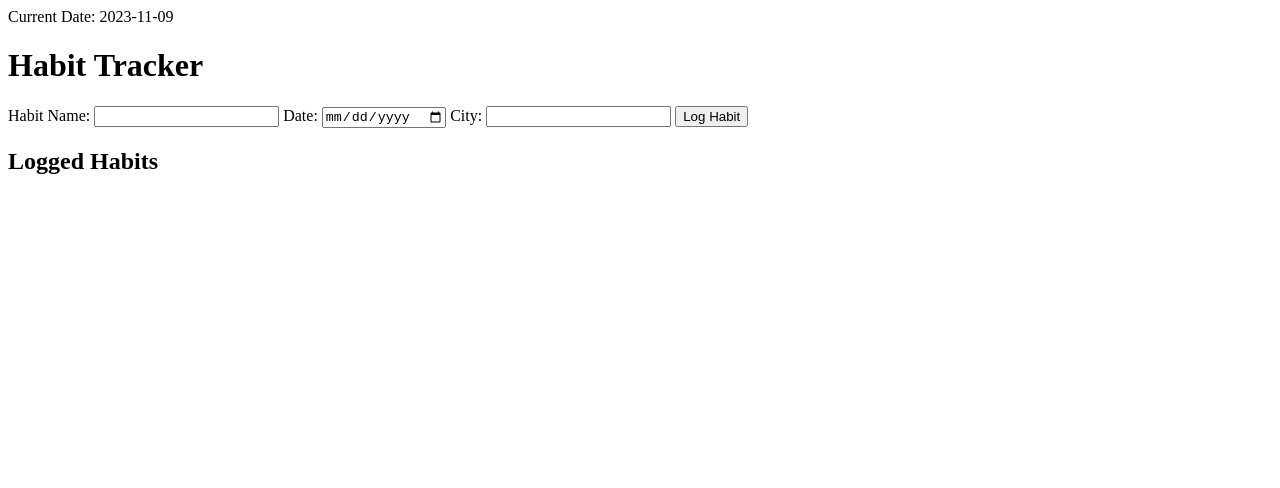
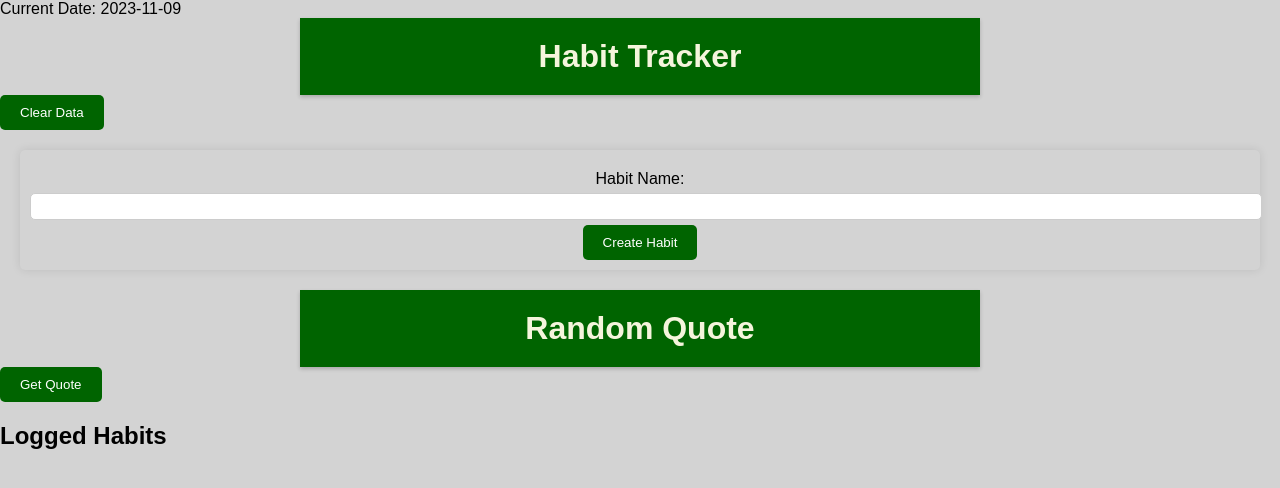
Before and after one commit to Nurshat01/Day-Time-Tracker, a plain HTML site: page index.html in a window 1280 px wide. Drawn offline with nearby package versions, Linux system fonts and the light colour scheme.

Commit message:
Version 2 INDEX

```diff
--- a/index.html
+++ b/index.html
@@ -1,3 +1,4 @@
+
 <!DOCTYPE html>
 <html lang="en">
 <head>
@@ -5,30 +6,33 @@
     <meta name="viewport" content="width=device-width, initial-scale=1.0">
     <title>Habit Tracker</title>
     <script src="https://cdn.jsdelivr.net/npm/dayjs@1.10.7/dayjs.min.js"></script>
+    <link rel="stylesheet" type="text/css" href="assets/sample.css">
 </head>
 <body>
     <div id="current-date"></div>
     <h1>Habit Tracker</h1>
+    <button id="clear-data-button" onclick="clearData()">Clear Data</button>
 
+    <div id="create-habit-section">
         <form id="habit-form">
             <label for="habit-name">Habit Name:</label>
             <input type="text" id="habit-name" required>
+            <button type="button" onclick="createHabit()">Create Habit</button>
+        </form>
+    </div>
 
-    <label for="habit-date">Date:</label>
-    <input type="date" id="habit-date" required>
-
-    <label for="city-name">City:</label>
-    <input type="text" id="city-name" required>
-
-    <button type="button" onclick="addHabit()">Log Habit</button>
-</form>
-
-<div id="weather-info"></div>
+    <h1>Random Quote</h1>
+    <button id="getQuoteButton">Get Quote</button>
+    <div id="quoteContainer">
+        <p id="quoteText"></p>
+        <p id="quoteAuthor"></p>
+    </div>
 
     <h2>Logged Habits</h2>
     <ul id="habit-list">
+        <!-- Add habit entries -->
+    </ul>
 
-</ul>
-<script src="./assets/sample.js"></script>
+    <script src="assets/sample.js"></script>
 </body>
 </html>
```
Lines whose indentation alone changed are shown as unchanged.
